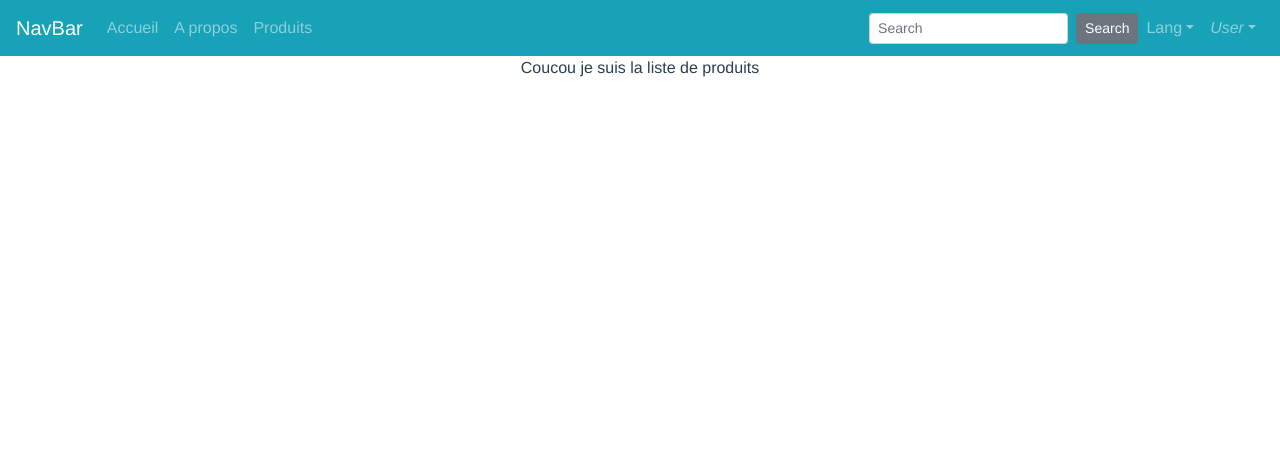
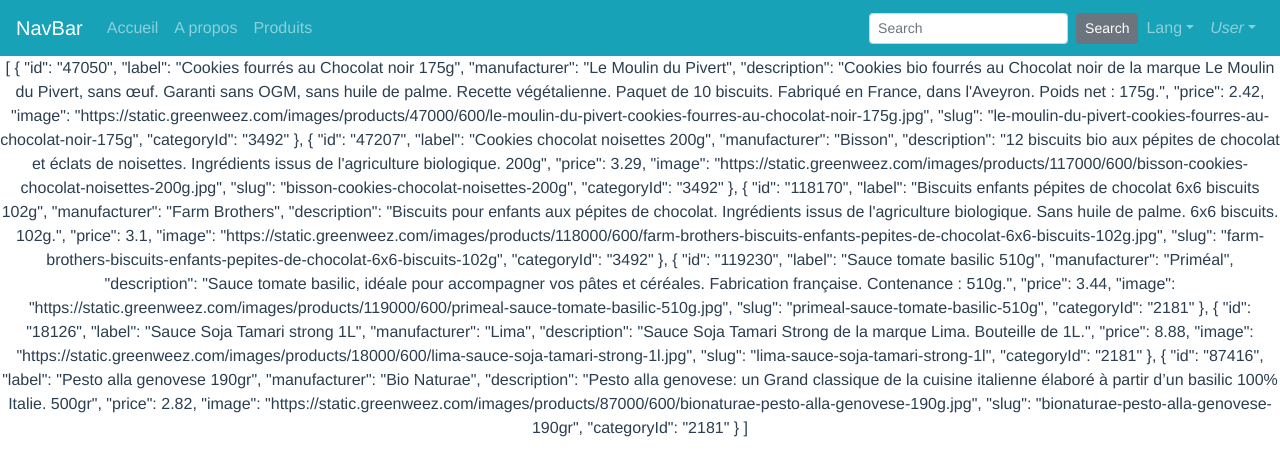
Before and after one commit to cmarcoin/training-vuejs-nico, a Vue app: page /products in a window 1280 px wide. Shown: the top 476 px of the page. Built offline with nearby package versions, Linux system fonts and the light colour scheme; data requests are answered from the project's data file.

Commit message:
added loading logic

```diff
--- a/package.json
+++ b/package.json
@@ -12,6 +12,7 @@
     "run:app": "start-server-and-test api http://localhost:3001 serve"
   },
   "dependencies": {
+    "axios": "^0.21.0",
     "bootstrap-vue": "^2.17.3",
     "core-js": "^3.6.5",
     "vue": "^2.6.11",
--- a/src/views/Products.vue
+++ b/src/views/Products.vue
@@ -1,9 +1,31 @@
 <template>
-  <p>Coucou je suis la liste de produits</p>
+  <section v-if="isLoading">
+    <b-spinner type="grow" label="Spinning"></b-spinner>
+  </section>
+  <section v-else>
+    <p>{{ products }}</p>
+  </section>
 </template>
 
 <script>
-export default {};
+import axios from "axios";
+
+export default {
+  data() {
+    return {
+      isLoading: true,
+      products: null
+    };
+  },
+  mounted() {
+    axios
+      .get("http://localhost:3001/products")
+      .then(response => (this.products = response.data))
+      .finally(() => {
+        this.isLoading = false;
+      });
+  }
+};
 </script>
 
 <style></style>
```
Also changed, not shown: src/components/AppListing.vue (added, +9 -0 lines), 2 other files (tests, documents, lock files or other folders).
